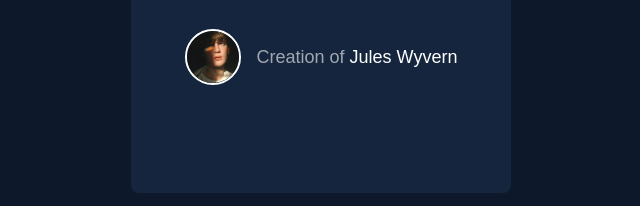
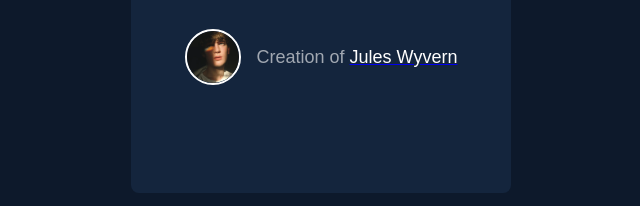
Before and after one commit to Olokoburnfire/NFT-preview-card, a plain HTML site: page index.html in a window 1280 px wide. Shown: the part 627-833 px from the top of the page, 319-959 px from the left. Drawn offline with Linux system fonts and the light colour scheme.

Commit message:
Update index.html

```diff
--- a/index.html
+++ b/index.html
@@ -52,7 +52,7 @@
     <!--Here is the section of the creator-->
     <div class="creator">
       <img src="images/image-avatar.png" alt="avatar" id="avtr"/>
-      <p id="creator" >Creation of <span>Jules Wyvern</span>
+      <p id="creator" >Creation of <a href="#"><span>Jules Wyvern</span></a>
       </p>
     </div>
 </main>
```
